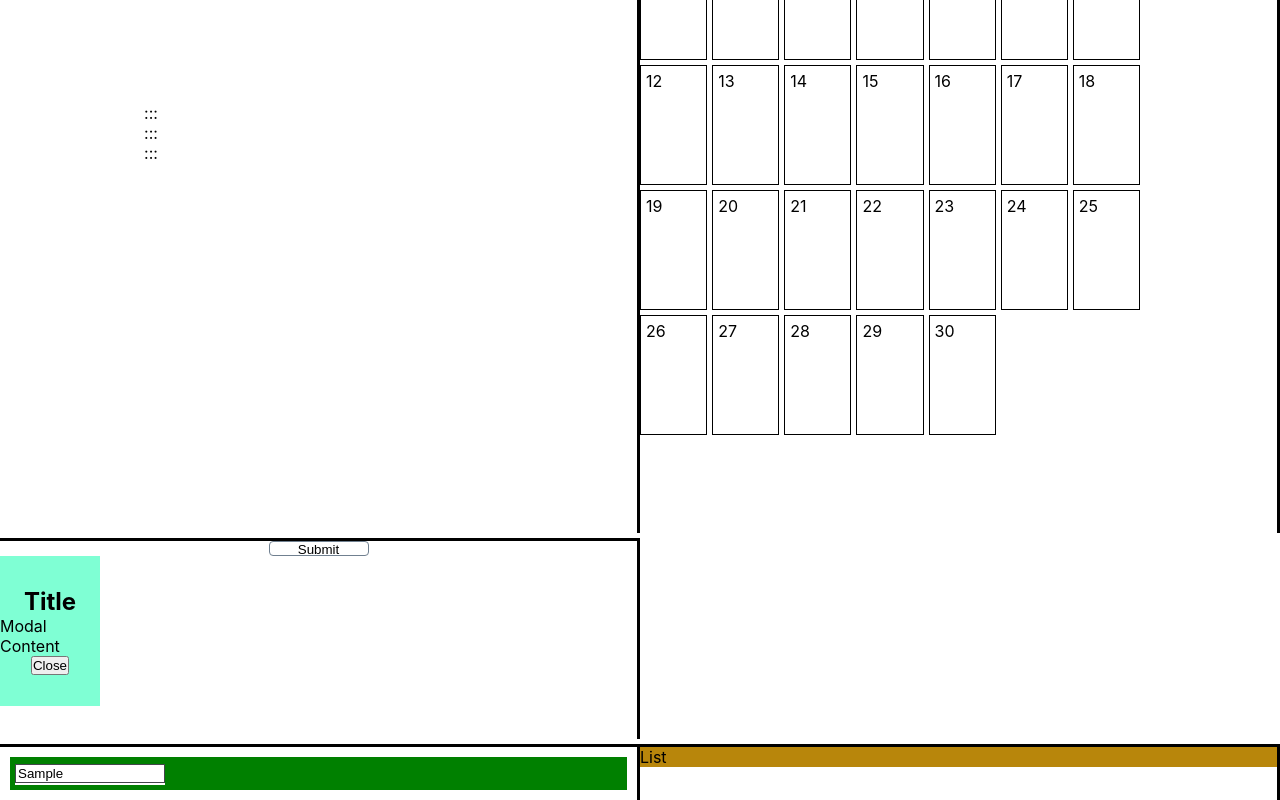
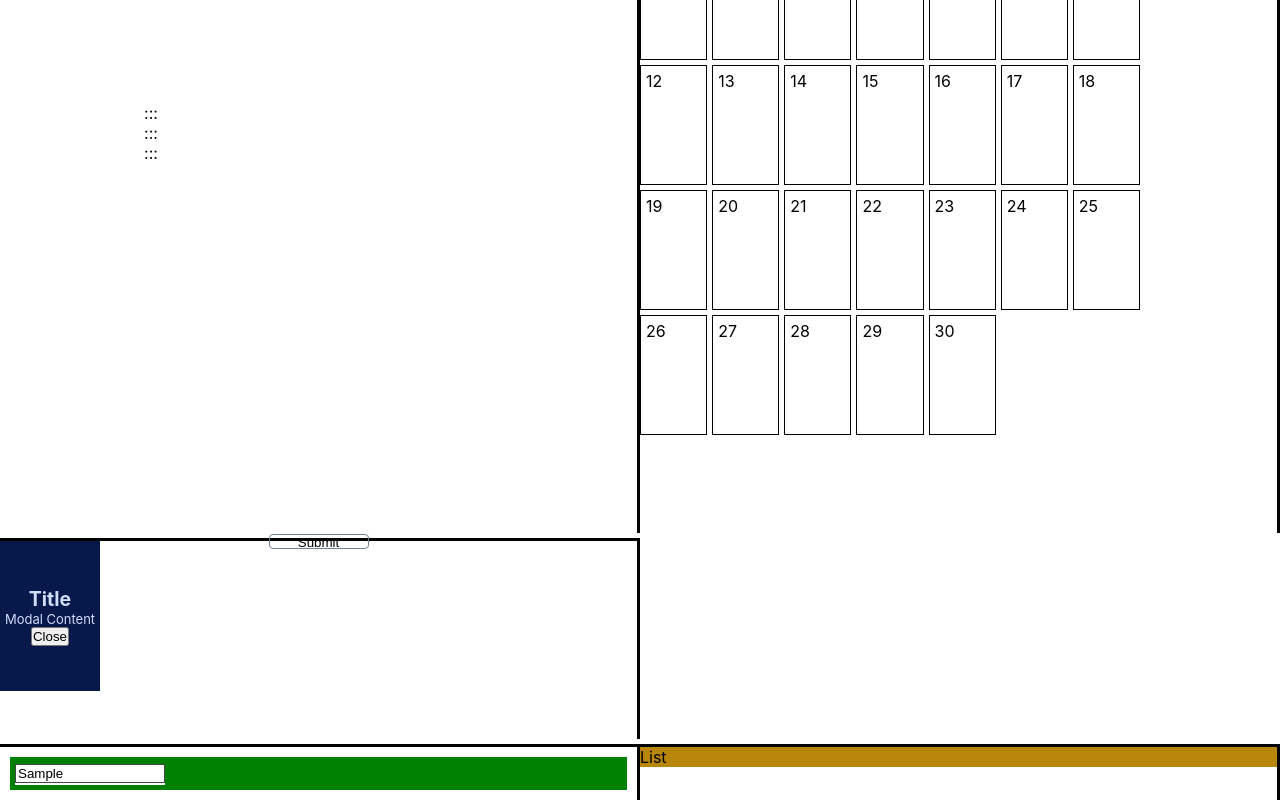
Before and after one commit to MeetYourCreator/reactjs-common-components, a React (Create React App) app: page / in a window 1280 px wide. Both pictures are taken after typing "Sample", "Sample" into the empty fields and a click on the button "Submit". Shown: the part 270-1070 px from the top of the page. Built offline with nearby package versions, Linux system fonts and the light colour scheme.

Commit message:
fix styling

```diff
--- a/src/components/Modal/styles.css
+++ b/src/components/Modal/styles.css
@@ -7,6 +7,8 @@
 .showModalBtn {
   width: 100px;
   height: 15px;
+  position: absolute;
+  z-index: 0;
   border: 1px solid slategray;
   border-radius: 4px;
   background-color: transparent;
@@ -19,5 +21,17 @@
   align-items: center;
   width: 100px;
   height: 150px;
-  background-color: aquamarine;
+  position: relative;
+  z-index: 10;
+  font-size: small;
+  color: #d0defa;
+  background-color: #07184a;
 }
+
+.footer {
+  display: flex;
+  justify-content: flex-end;
+  position: relative;
+  top: 30px;
+  width: 100%;
+}
```
